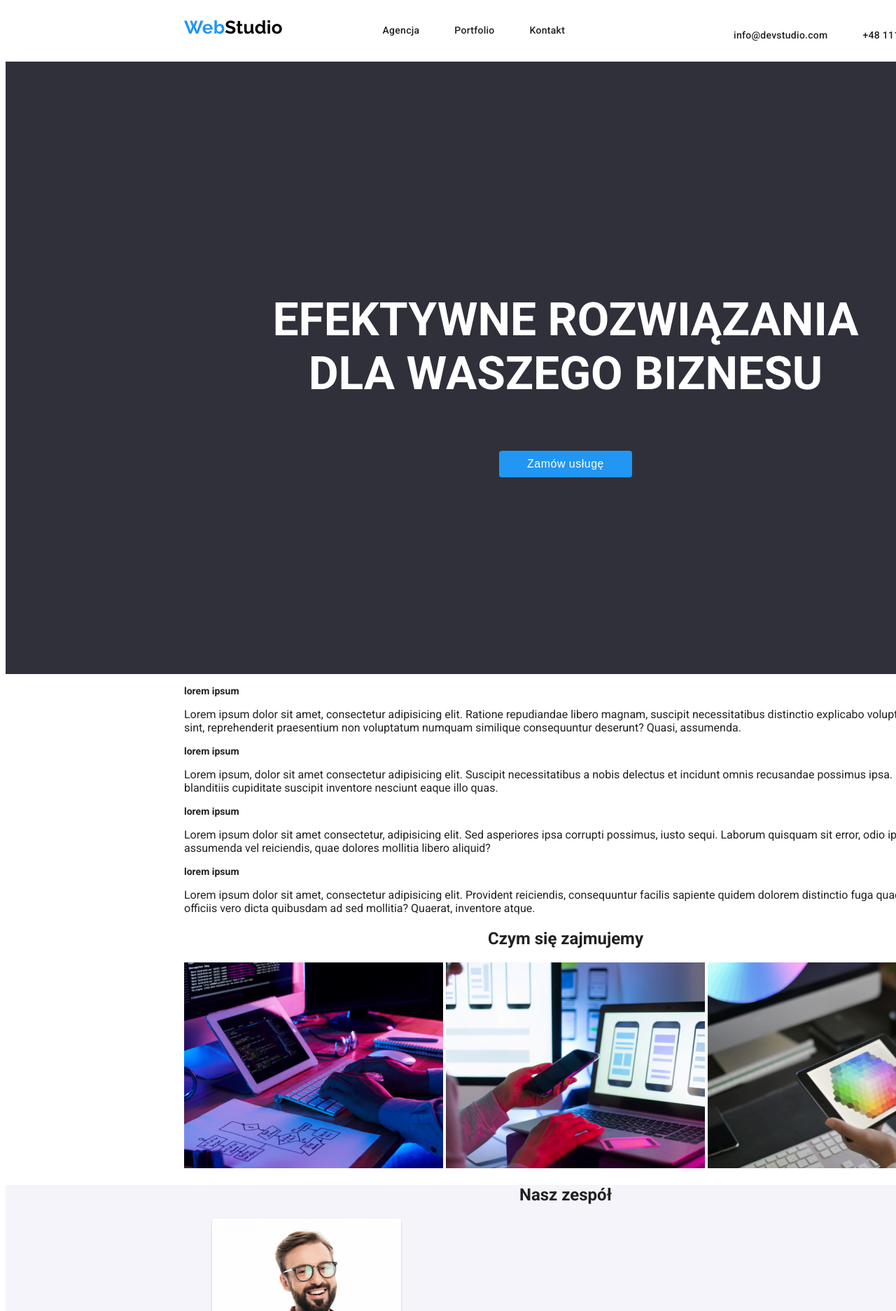
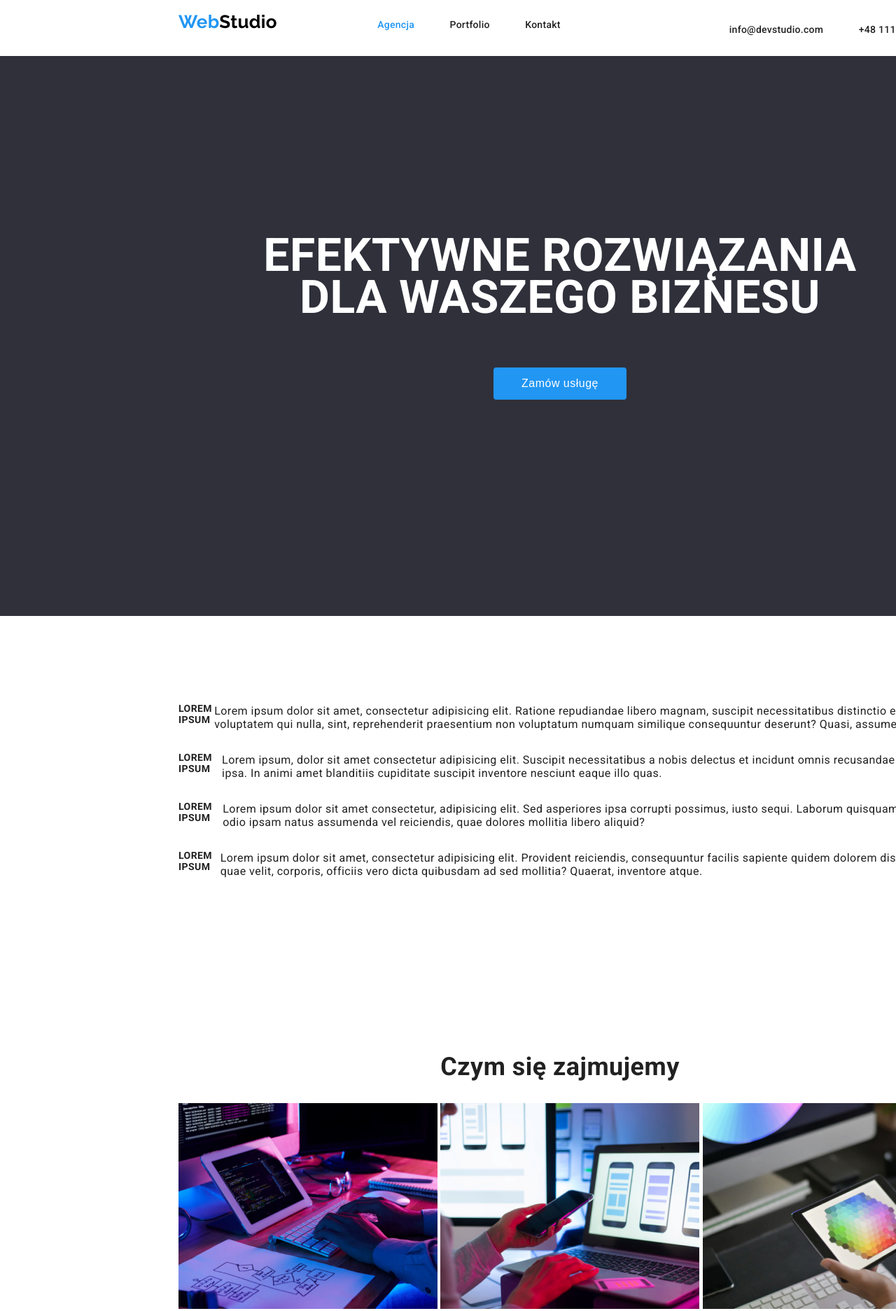
Before and after one commit to kubiakraf/goit-markup-hw-02, a plain HTML site: page index.html in a window 1280 px wide. Shown: the top 1873 px of the page at 70% size. Drawn offline with Linux system fonts and the light colour scheme.

Commit message:
Add files via upload

```diff
--- a/css/style.css
+++ b/css/style.css
@@ -3,28 +3,68 @@ body {
   font-style: normal;
   color: #212121;
   width: 1600px;
+  letter-spacing: 0.03em;
+  margin: 0 auto;
+  padding: 0 auto;
 }
 
-ul > li {
-  list-style-type: none;
-  display: inline;
+.logo-back {
+  color: #000;
+  font-family: 'Raleway';
+  font-weight: 700;
+  font-size: 26px;
+  padding-right: 93px;
 }
 
-header {
+.logo-front {
+  color: #2196f3;
+  font-family: 'Raleway';
+  font-weight: 700;
+  font-size: 26px;
+  padding-left: 215px;
+}
+
+.header-nav {
   display: inline-flex;
   height: 80px;
 }
+.section-items {
+  list-style-type: none;
+  display: inline-flex;
+}
 
-header > span {
+.header-contact {
   padding: 32px 215px 32px 195px;
 }
 
-h2 {
+.header-primary {
+  color: #fff;
+  background-color: #2f303a;
+  height: 600px;
+  font-weight: 900;
+  font-size: 44px;
+  line-height: 1.36em;
   text-align: center;
+  text-transform: uppercase;
+  padding: 200px 0px 0px 0px;
 }
 
-section {
-  padding: 0 215px 0 215px;
+.header-button {
+  background-color: #2196f3;
+  color: #fff;
+  padding: 10px 40px 10px 40px;
+}
+
+.section-title {
+  text-align: center;
+  font-weight: 700;
+  font-size: 36px;
+  line-height: 1.16em;
+  padding-top: 94px;
+}
+
+.frame-distance {
+  padding: 94px 215px 0 215px;
 }
 
 .link {
@@ -37,9 +77,15 @@ section {
   padding-bottom: 27px;
 }
 
-h3 {
+.active-tab {
+  color: #2196f3;
+}
+
+.article-title {
   font-weight: 700;
   font-size: 14px;
+  text-transform: uppercase;
+  letter-spacing: 0.03em;
 }
 
 .link:hover {
@@ -56,7 +102,7 @@ button {
   border-radius: 4px;
   font-weight: 500;
   font-size: 16px;
-  line-height: 1, 63em;
+  line-height: 1.63em;
   text-align: center;
   letter-spacing: 0.03em;
   cursor: pointer;
@@ -68,39 +114,12 @@ button:focus {
   color: #fff;
 }
 
-.logo-front {
-  color: #2196f3;
-  font-family: 'Raleway';
-  font-weight: 700;
-  font-size: 26px;
-  padding-left: 215px;
-}
-
-.logo-back {
-  color: #000;
-  font-family: 'Raleway';
-  font-weight: 700;
-  font-size: 26px;
-  margin-top: 24px;
-  padding-right: 93px;
-}
-
-.logo-backfooter {
-  color: #fff;
-  font-family: 'Raleway';
-  font-weight: 700;
-  font-size: 26px;
-  margin-top: 60px;
-}
-
 .our-team {
   background: #f5f4fa;
 }
 
 .card {
   text-align: center;
-  font-size: 16px;
-  letter-spacing: 0.03em;
   width: 270px;
   height: 368px;
   background: #fff;
@@ -120,16 +139,30 @@ button:focus {
   font-weight: 400;
 }
 
-footer {
+.footer-theme {
   background-color: #2f303a;
   height: 252px;
   color: #fff;
+  position: relative;
+}
+
+.footer-items {
+  position: absolute;
+  top: 50%;
+  transform: translate(0, -50%);
+}
+
+.logo-backfooter {
+  color: #fff;
+  font-family: 'Raleway';
+  font-weight: 700;
+  font-size: 26px;
 }
 
 .link-footer {
   font-size: 14px;
-  line-height: 1, 71;
-  letter-spacing: 1, 713em;
+  line-height: 1.71em;
+  letter-spacing: 0.03em;
   text-decoration-line: none;
   color: rgba(255, 255, 255, 0.6);
 }
@@ -142,29 +175,14 @@ footer {
   color: #2196f3;
 }
 
-.header-primary {
-  color: #fff;
-  background-color: #2f303a;
-  height: 600px;
-  font-weight: 900;
-  font-size: 44px;
-  line-height: 1, 36em;
-  text-align: center;
-  text-transform: uppercase;
-  padding: 275px 0px 0px 0px;
+.address-content {
+  font-style: normal;
+  font-size: 14px;
+  line-height: 1.71em;
+  letter-spacing: 0.03em;
+  padding-left: 215px;
+  padding-top: 20px;
 }
 
-.header-button {
-  background-color: #2196f3;
-  color: #fff;
-  padding: 10px 40px 10px 40px;
+.porfolio-category {
 }
-
-address {
-  font-style: normal;
-  font-size: 14px;
-  line-height: 1, 71;
-  letter-spacing: 0.03em;
-  padding-left: 215px;
-  padding-top: 111px;
-}
```
